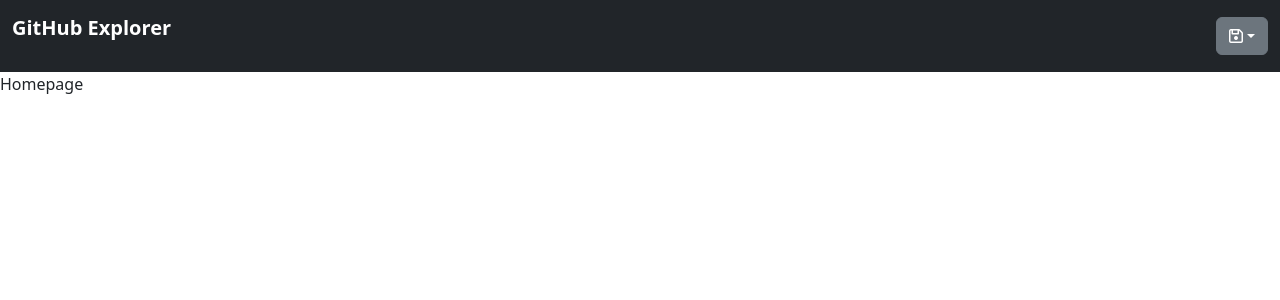
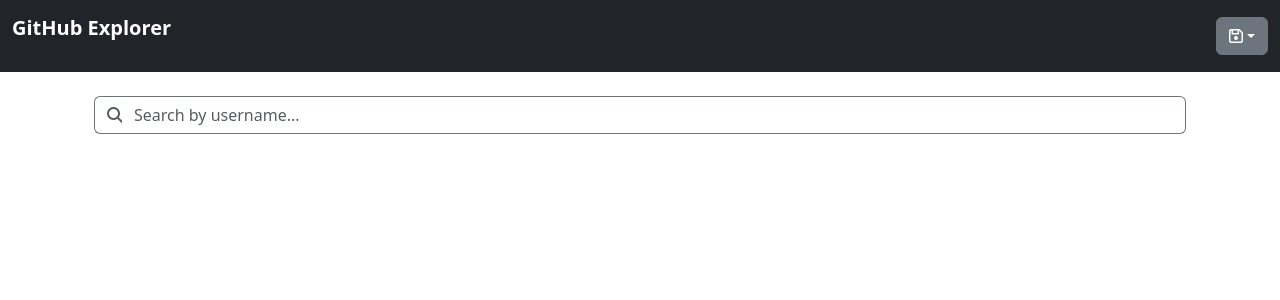
Before and after one commit to prakriti-2908/github_explorer, a React (Vite) app: page / in a window 1280 px wide. Shown: the top 300 px of the page. Built offline with nearby package versions, Linux system fonts and the light colour scheme.

Commit message:
Searchbar ui

```diff
--- /dev/null
+++ b/src/components/SearchBar.jsx
@@ -0,0 +1,23 @@
+import React from 'react'
+
+const SearchBar = () => {
+  return (
+    <>
+        <div className="container mt-4">
+            <div className="row justify-content-center">
+                <div className="col-12">
+                    <div className="input-group">
+                        <span className="input-group-text bg-white border border-end-0 border-secondary text-muted pe-0">
+                            <i className="fa-solid fa-magnifying-glass"></i>
+                        </span>
+
+                        <input type="text" className="form-control shadow-none border-start-0 border-secondary" placeholder='Search by username...' />
+                    </div>
+                </div>
+            </div>
+        </div>
+    </>
+  )
+}
+
+export default SearchBar;
--- a/src/pages/HomePage.jsx
+++ b/src/pages/HomePage.jsx
@@ -1,8 +1,13 @@
 import React from 'react'
+import SearchBar from '../components/SearchBar';
 
 const HomePage = () => {
   return (
-    <div>Homepage</div>
+    <>
+        <div className="container mt-4">
+            <SearchBar/>
+        </div>
+    </>
   )
 }
 
```
